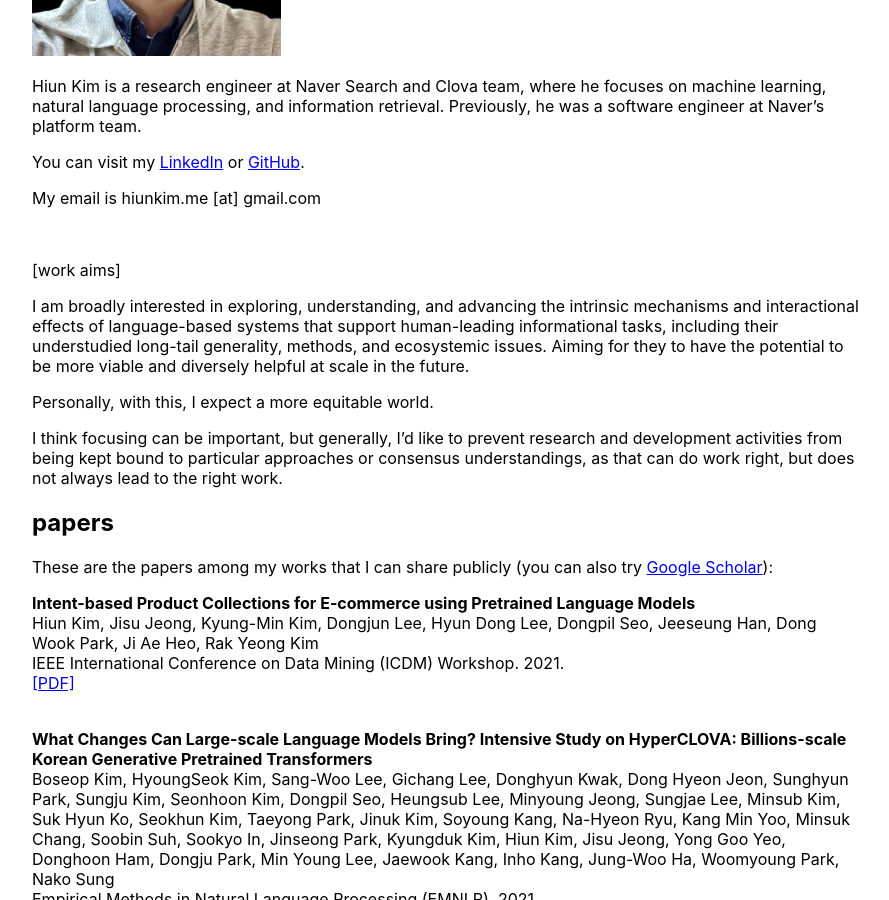
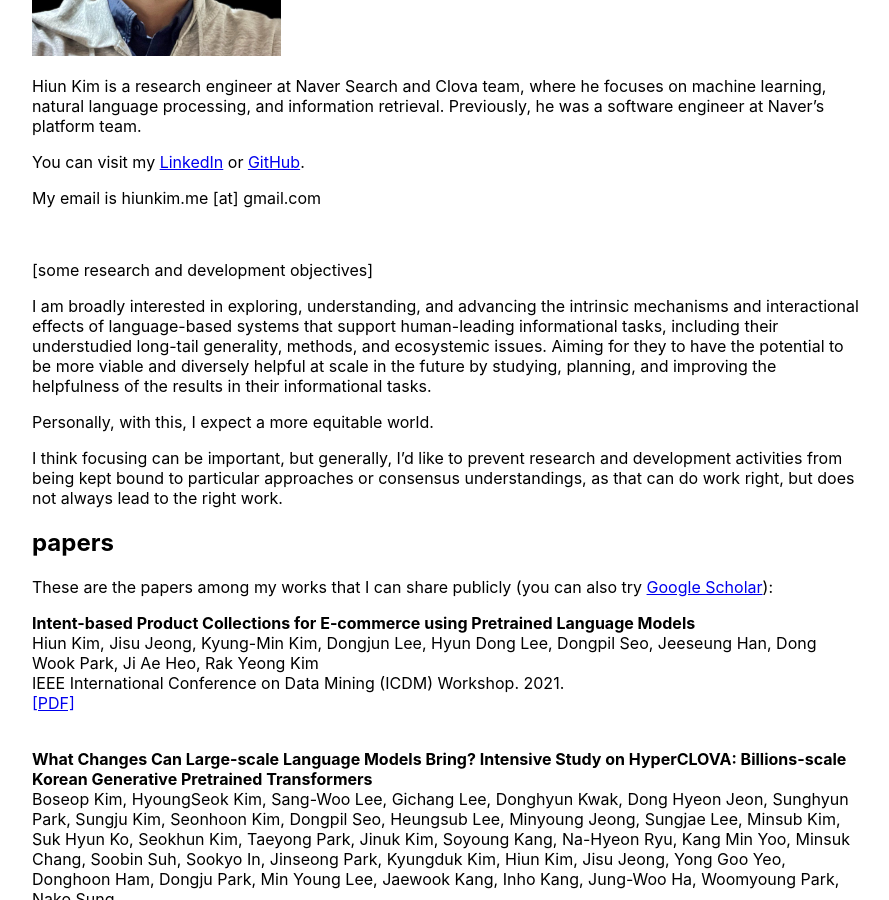
Before and after one commit to hiun/hiun.github.io, a Jekyll site: the page built from index.md, in a window 1280 px wide and 900 px high, scrolled down 308 px. Shown: the whole window, without its empty margins (193-1082 px from the left). Built offline with Jekyll 4.4.1, drawn with Linux system fonts in a browser that asks for light colours.

Commit message:
Update index.md

```diff
--- a/index.md
+++ b/index.md
@@ -13,9 +13,9 @@ My email is hiunkim.me [at] gmail.com
 
 <br/>
 
-[work aims]
+[some research and development objectives]
 
-I am broadly interested in exploring, understanding, and advancing the intrinsic mechanisms and interactional effects of language-based systems that support human-leading informational tasks, including their understudied long-tail generality, methods, and ecosystemic issues. Aiming for they to have the potential to be more viable and diversely helpful at scale in the future.
+I am broadly interested in exploring, understanding, and advancing the intrinsic mechanisms and interactional effects of language-based systems that support human-leading informational tasks, including their understudied long-tail generality, methods, and ecosystemic issues. Aiming for they to have the potential to be more viable and diversely helpful at scale in the future by studying, planning, and improving the helpfulness of the results in their informational tasks.
 
 Personally, with this, I expect a more equitable world.
 
```
